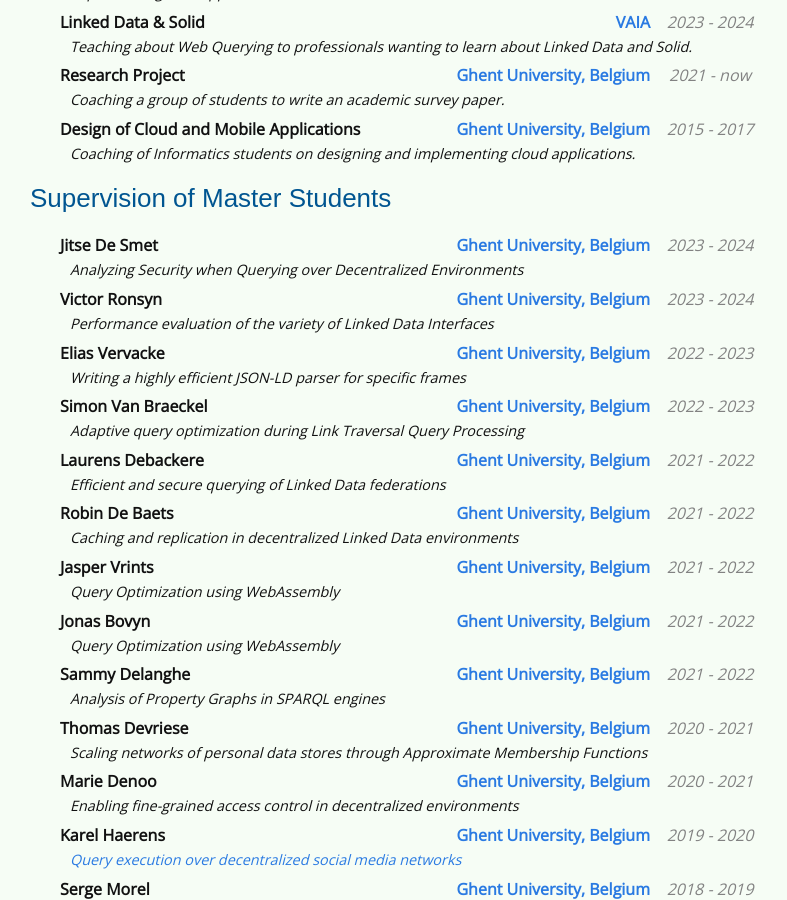
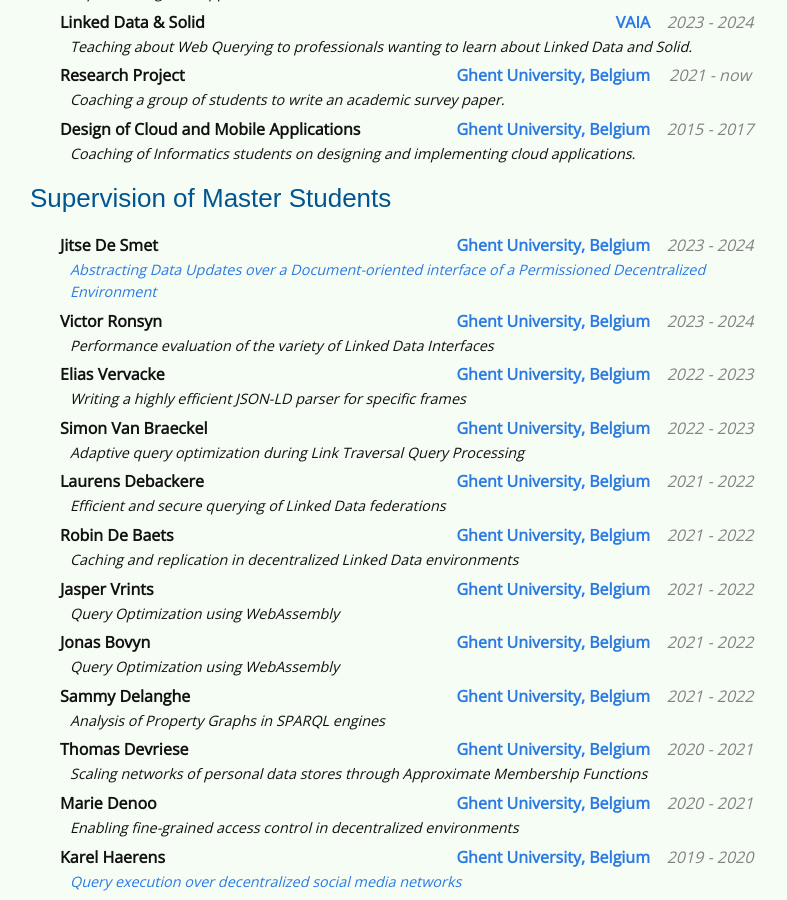
Before and after one commit to rubensworks/rubensworks.net, a Jekyll site: the page built from cv.md, in a window 1280 px wide and 900 px high, scrolled down 1417 px. Shown: the whole window, without its empty margins (240-1027 px from the left). Built offline with Jekyll 4.4.1, drawn with Linux system fonts in a browser that asks for light colours; some web fonts are replaced.

Commit message:
Correct title of master thesis Jitse De Smet

```diff
--- a/cv.md
+++ b/cv.md
@@ -136,7 +136,7 @@ Additionally, he has served as a reviewer and program committee member for these
     startdate="2023"
     enddate="2024"
     location="Ghent University, Belgium"
-    description="Analyzing Security when Querying over Decentralized Environments"
+    description=" [Abstracting Data Updates over a Document-oriented interface of a Permissioned Decentralized Environment](https://thesis.jitsedesmet.be/presentation/final-presentation.html)"
 %}
 {% include cv-listing.html
     subject="Victor Ronsyn"
```
